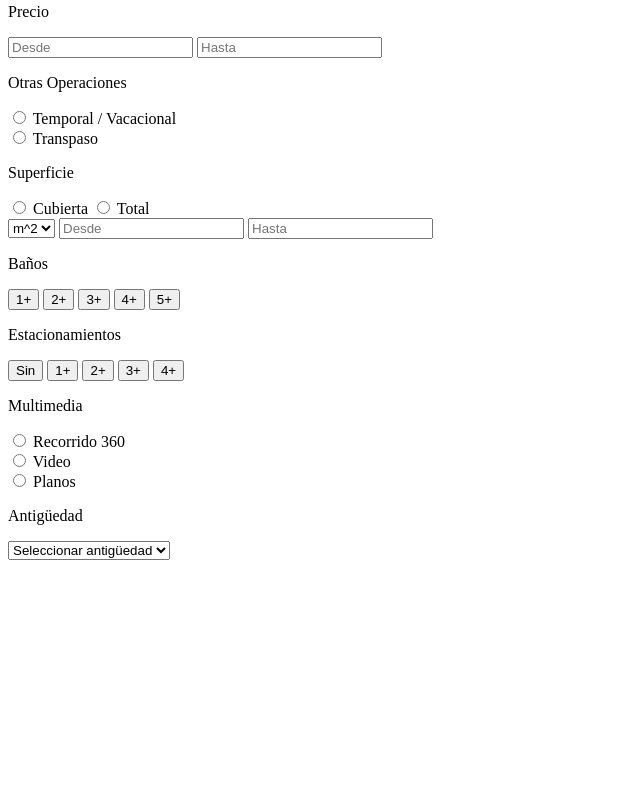
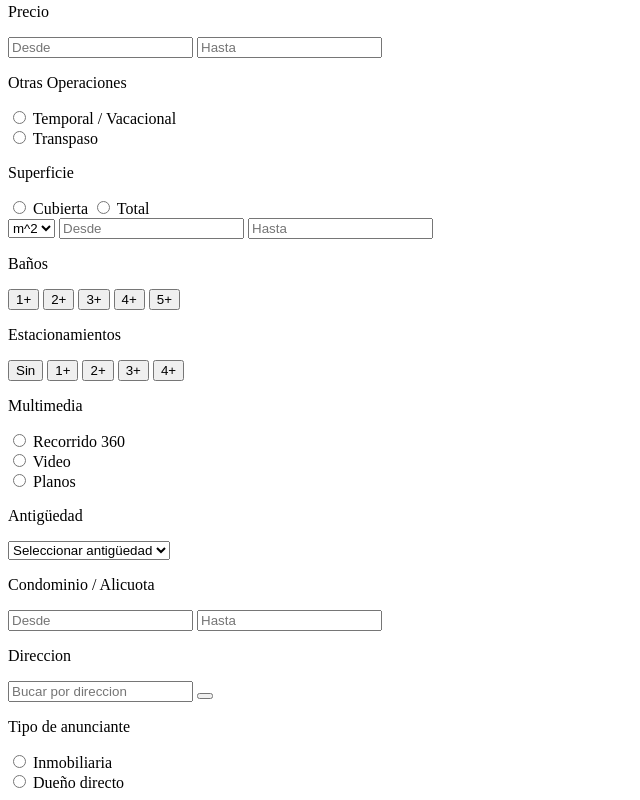
Before and after one commit to Steveens97/Proyecto, a plain HTML site: page Paginas/cabecera.html in a window 1280 px wide. Shown: the part 621-1421 px from the top of the page, without its empty margins (0-640 px from the left). Before the commit the page ends 1189 px from the top, so only its background shows below. Drawn offline with Linux system fonts and the light colour scheme.

Commit message:
Me canse de hacerle tantas opciones, ahi queda :3

```diff
--- a/Paginas/cabecera.html
+++ b/Paginas/cabecera.html
@@ -392,7 +392,7 @@
         </div>
 
         <p>Precio</p>
-        <div>
+        <div class="opciondePrecio">
             <input type="number" placeholder="Desde"></opcion>
             <input type="number" placeholder="Hasta"></opcion>
         </div>
@@ -462,7 +462,23 @@
         </div>
     </div>
 
+    <p>Condominio / Alicuota</p>
+    <div class="opcionCondominio">
+        <input type="number" placeholder="Desde"></opcion>
+        <input type="number" placeholder="Hasta"></opcion>
+    </div>
 
+    <p>Direccion</p>
+    <div class="seleccionarDireccion">
+        <input type="text" placeholder="Bucar por direccion">
+        <button class="buscarDireccion1"></button>
+    </div>
+
+    <p>Tipo de anunciante</p>
+    <div>
+        <input type="radio" name="anunciante"> Inmobiliaria<br>
+        <input type="radio" name="anunciante"> Dueño directo
+    </div>
 </div>
 
 </body>
```
